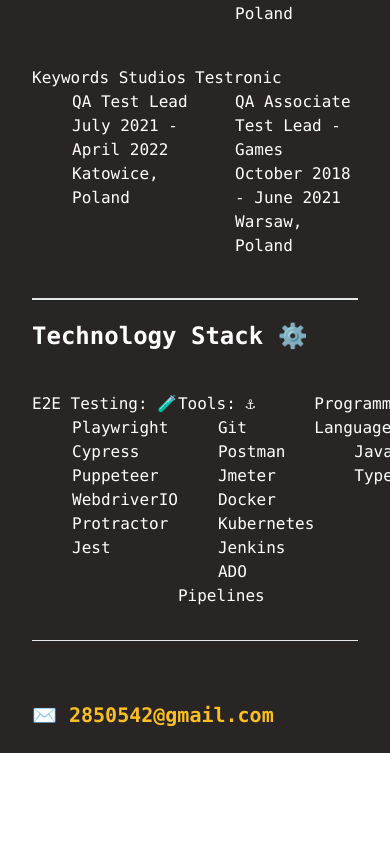
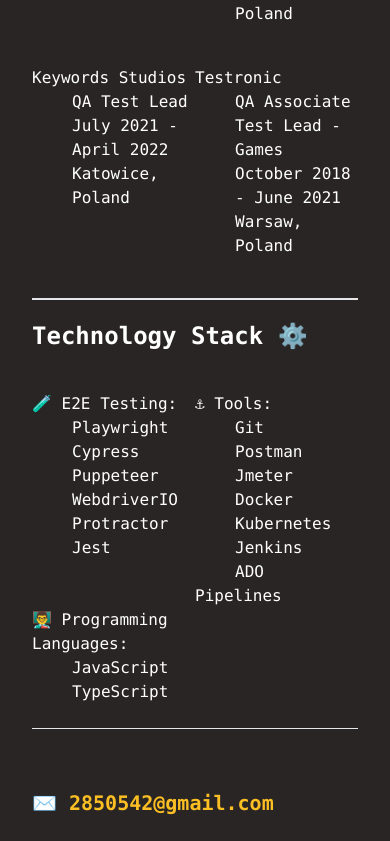
Before and after one commit to shilCode/portfolio_mohat, a React (Create React App) app in the folder portfolio-first/: page / in a window 390 px wide. Shown: the part 988-1829 px from the top of the page. Before the commit the page ends 1741 px from the top, so only its background shows below. Built offline with nearby package versions, Linux system fonts and the light colour scheme.

Commit message:
responsive

```diff
--- a/portfolio-first/src/components/Home.jsx
+++ b/portfolio-first/src/components/Home.jsx
@@ -113,10 +113,10 @@
         {/* Tech Stack */}
         <div className='pb-10' >
         <h2 className='  font-mono pt-5 pb-10 text-2xl font-bold'>Technology Stack ⚙️</h2>
-              <div className=' flex'>
-                  <div className=' pb-20 w-1/2'>
-                    <div>E2E Testing: 🧪
-                    <div className='ms-10'>
+              <div className='flex flex-wrap'>
+                  <div className='w-1/2'>
+                    <div>🧪 E2E Testing:
+                    <div className='ms-10 '>
                     <a href="https://playwright.dev/" target="_blank">Playwright</a><br/>
                     <a href="https://www.cypress.io/" target="_blank">Cypress</a><br/>
                     <a href="https://pptr.dev/" target="_blank">Puppeteer</a><br/>
@@ -127,8 +127,9 @@
                     </div>
                   </div>
 
-                  <div className='flex w-1/2'>
-                    <div >Tools: ⚓<br/>
+                  <div className='flex w-1/2 '>
+                    <div >⚓ Tools:
+                      <br/>
                     <a className='ms-10 ' href="https://git-scm.com/" target="_blank">Git</a><br/>
                     <a className='ms-10 ' href="https://www.postman.com/" target="_blank">Postman</a><br/>
                     <a className='ms-10 ' href="https://jmeter.apache.org/" target="_blank">Jmeter</a><br/>
@@ -139,13 +140,13 @@
 
                   </div>
               </div>
-                  <div className=' w-1/2'>Programming Languages: 🧑‍💻
+                  <div className='w-1/2'>👨‍🏫 Programming Languages:
                     <div className='ms-10  '>
                     <a href="https://javascript.info/" target="_blank">JavaScript</a><br/>
                     <a href="https://typescriptlang.org/" target="_blank">TypeScript</a><br/>
                   </div> <br/>
               </div>
-      </div>
+              </div>
 
         <hr />
         </div>
```
